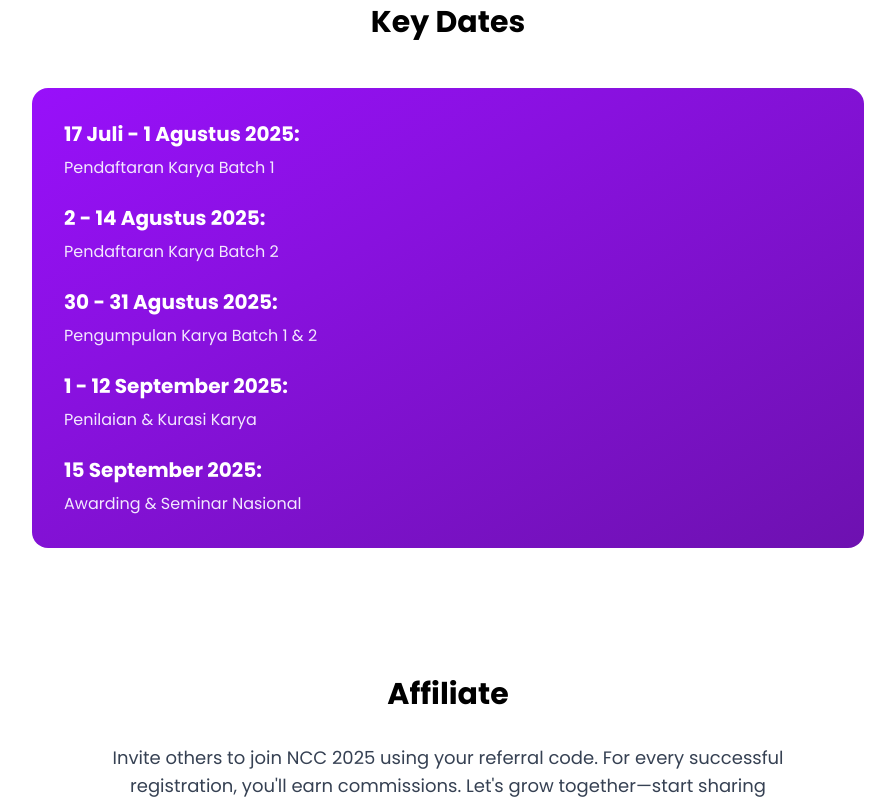
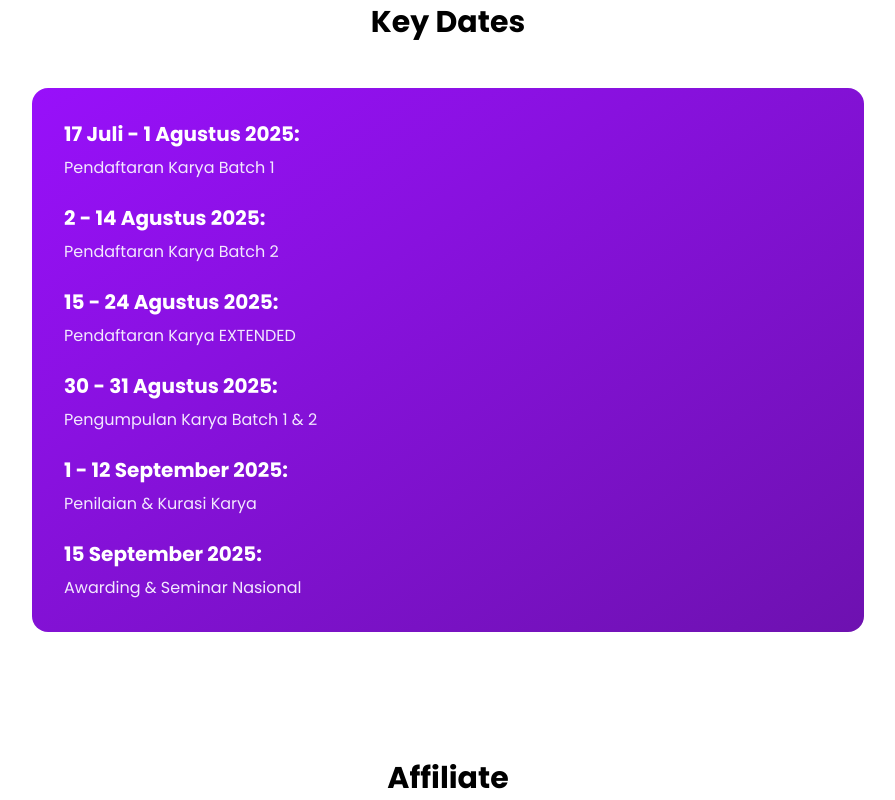
Before and after one commit to gaangsarr/website-itpln-media-vers01, a Next.js app: page /ncc in a window 1280 px wide. Shown: the part 2400-3200 px from the top of the page, without its empty margins (192-1087 px from the left). Built offline with nearby package versions, Linux system fonts and the light colour scheme.

Commit message:
tambah landing page extend

```diff
--- a/app/ncc/page.jsx
+++ b/app/ncc/page.jsx
@@ -344,6 +344,10 @@ const NCCLandingPage = () => {
                   event: "Pendaftaran Karya Batch 2",
                 },
                 {
+                  date: "15 - 24 Agustus 2025:",
+                  event: "Pendaftaran Karya EXTENDED",
+                },
+                {
                   date: "30 - 31 Agustus 2025:",
                   event: "Pengumpulan Karya Batch 1 & 2",
                 },
```
